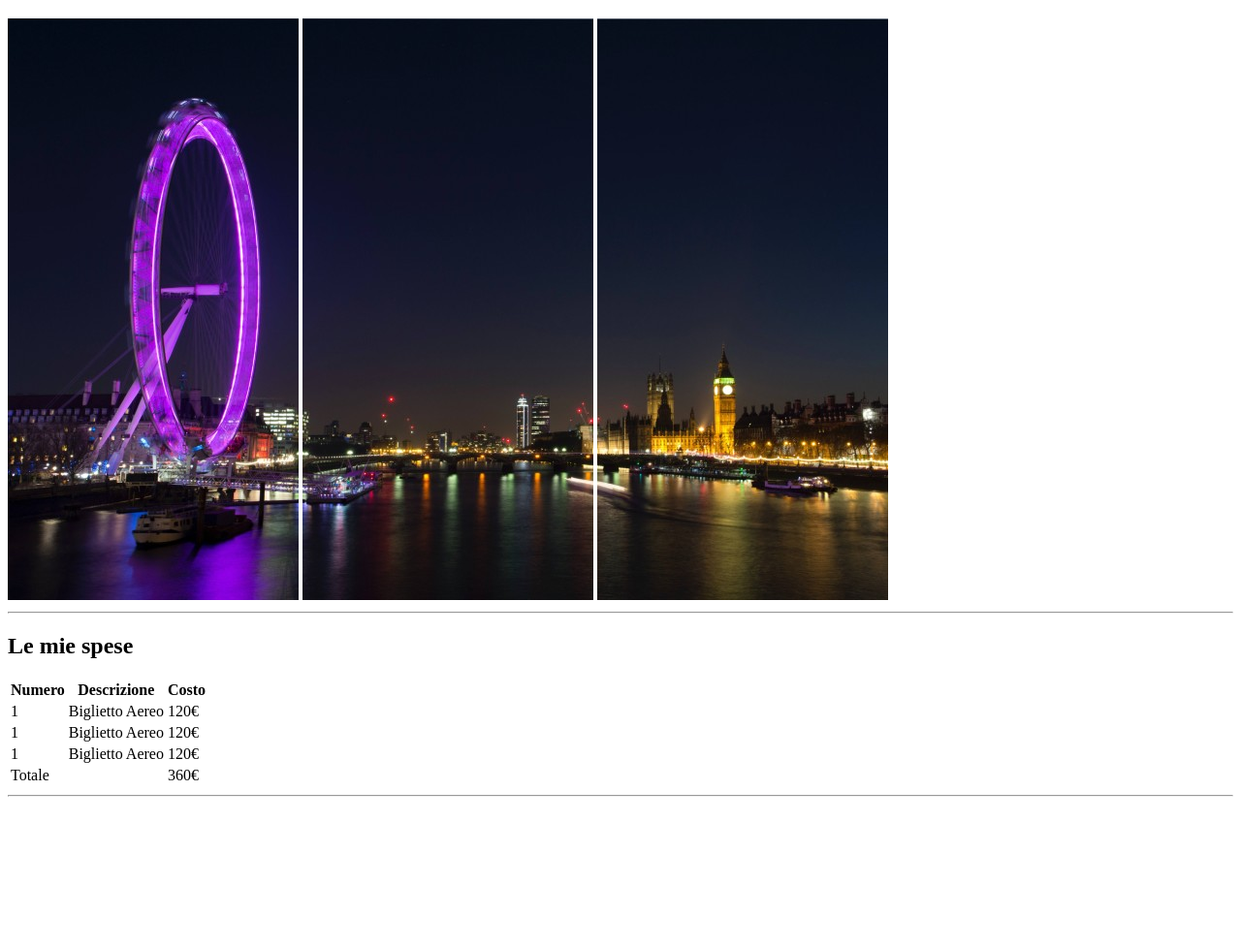
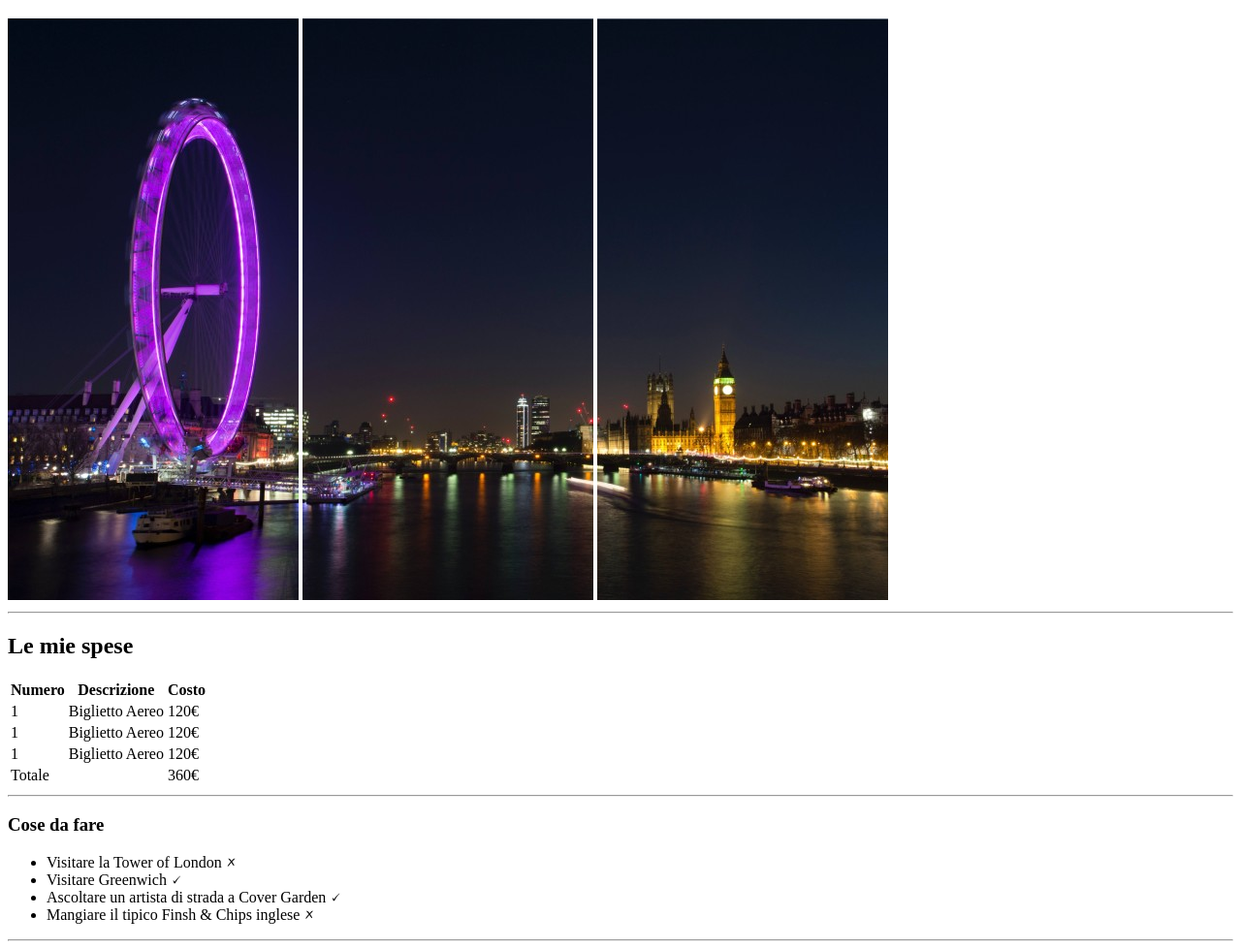
Before and after one commit to 5oN1A/html-london-trip, a plain HTML site: page index.html in a window 1280 px wide. Shown: the part 79-1058 px from the top of the page at 97% size. Before the commit the page ends 909 px from the top, so only its background shows below. Drawn offline with Linux system fonts and the light colour scheme.

Commit message:
Main - Seconda Sezione

```diff
--- a/index.html
+++ b/index.html
@@ -55,6 +55,17 @@
             </table>
             <hr>
         </section>
+        <section>
+            <!--Seconda sezione: Contiene una lista non ordinata-->
+            <h3>Cose da fare</h3>
+            <ul>
+                <li>Visitare la Tower of London &#128500;</li>
+                <li>Visitare Greenwich &#128504;</li>
+                <li>Ascoltare un artista di strada a Cover Garden &#128504;</li>
+                <li>Mangiare il tipico Finsh & Chips inglese &#128500;</li>
+            </ul>
+            <hr>
+        </section>
     </main>
 </body>
 
```
